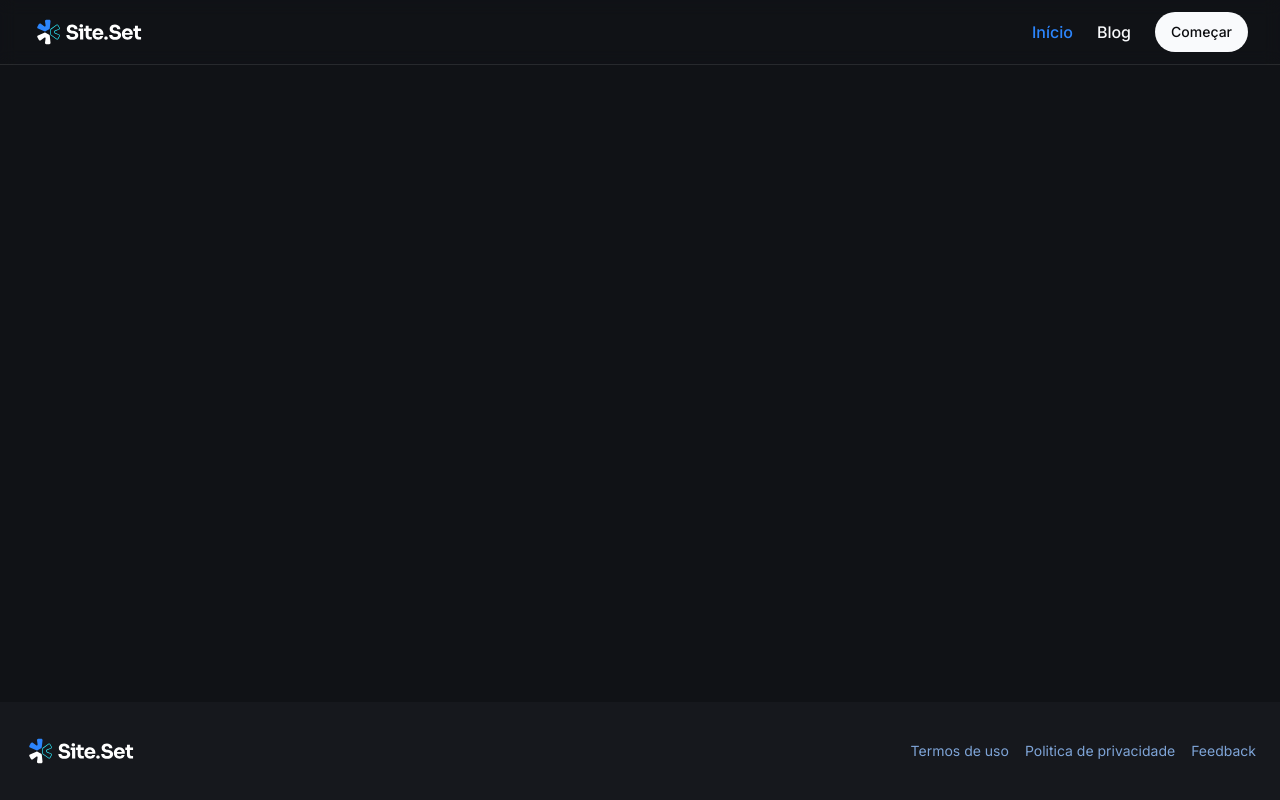
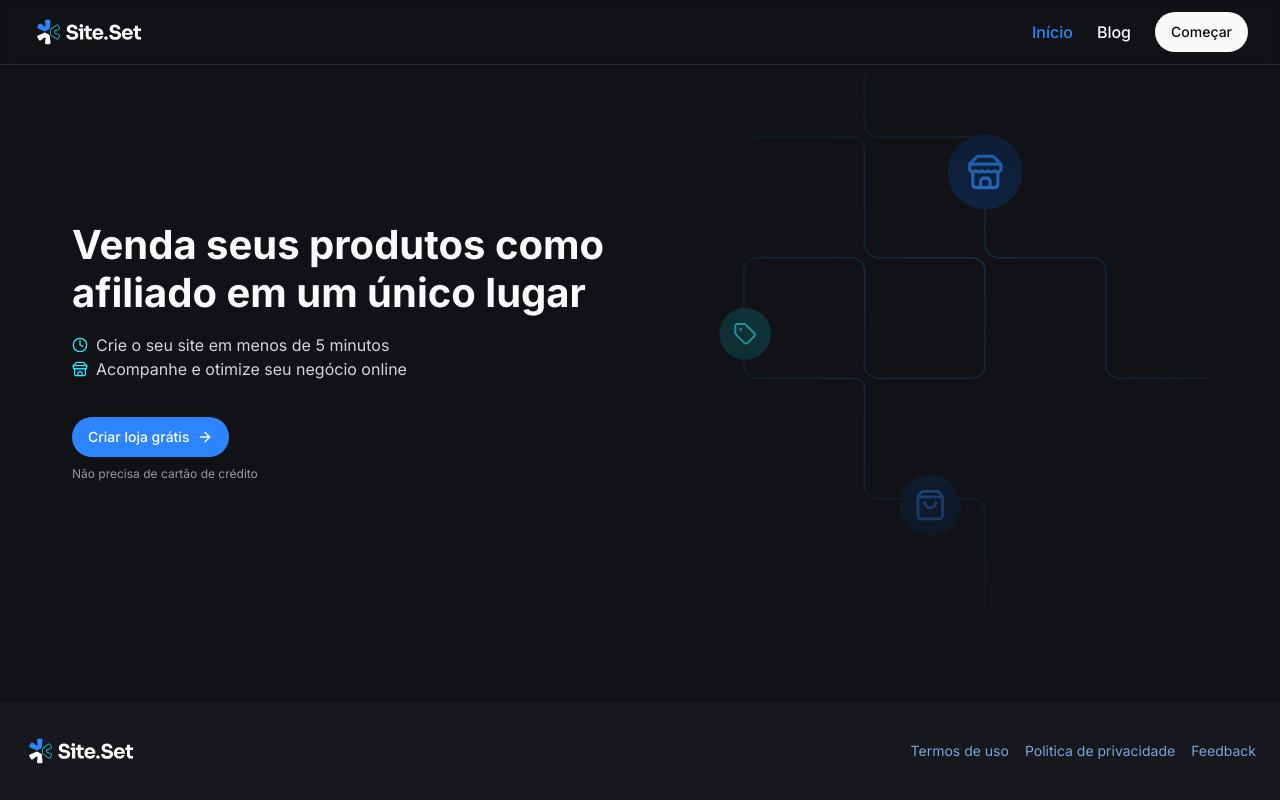
Before and after one commit to beefreguglia/site-blog, a Next.js app: page / in a window 1280 px wide. Built offline with nearby package versions, Linux system fonts and the light colour scheme.

Commit message:
feature: create hero section

```diff
--- a/postcss.config.mjs
+++ b/postcss.config.mjs
@@ -1,8 +1,8 @@
 /** @type {import('postcss-load-config').Config} */
 const config = {
   plugins: {
-    tailwindcss: {}
-  }
-}
+    tailwindcss: {},
+  },
+};
 
 export default config;
--- /dev/null
+++ b/src/components/hero-section/hero-section.tsx
@@ -0,0 +1,59 @@
+import { ArrowRight, Clock, Store } from "lucide-react";
+import Image from "next/image";
+import Link from "next/link";
+import { Button } from "../ui/button";
+
+export function HeroSection() {
+  return (
+    <section className="container relative flex items-center justify-center mt-16">
+      <div className="grid grid-cols-1 md:grid-cols-2 gap-8 min-h-[20rem] md:h-[36rem] items-center">
+        <div className="flex flex-col items-center justify-center gap-4 md:items-start lg:items-start">
+          <h1 className="text-gray-100 text-heading-hg">
+            Venda seus produtos como afiliado em um único lugar
+          </h1>
+
+          <div className="flex flex-col items-center justify-center gap-4 md:items-start lg:items-start">
+            <div>
+              <div className="flex items-center gap-2">
+                <Clock className="text-cyan-100 h-4 w-4" />
+                <span className="text-gray-200">
+                  Crie o seu site em menos de 5 minutos
+                </span>
+              </div>
+
+              <div className="flex items-center gap-2">
+                <Store className="text-cyan-100 h-4 w-4" />
+                <span className="text-gray-200">
+                  Acompanhe e otimize seu negócio online
+                </span>
+              </div>
+            </div>
+
+            <div className="text-white flex flex-col gap-2 mt-5 items-center md:items-start ls:items-start">
+              <Button className="rounded-full w-fit" asChild>
+                <Link href="/criar-loja">
+                  Criar loja grátis
+                  <ArrowRight />
+                </Link>
+              </Button>
+
+              <p className="text-gray-300 text-body-xs">
+                Não precisa de cartão de crédito
+              </p>
+            </div>
+          </div>
+        </div>
+
+        <div className="relative h-[20rem] hidden md:h-full order-first md:order-last items-center justify-center md:flex lg:flex">
+          <Image
+            src="/hero-section.svg"
+            alt="Ilustração com ícones de store, tag e sacola"
+            width={200}
+            height={400}
+            className="h-full w-auto object-contain"
+          />
+        </div>
+      </div>
+    </section>
+  );
+};
--- /dev/null
+++ b/src/components/hero-section/index.ts
@@ -0,0 +1 @@
+export * from './hero-section'
--- a/src/pages/index.tsx
+++ b/src/pages/index.tsx
@@ -1,19 +1,11 @@
-import { Geist, Geist_Mono } from "next/font/google";
-
-const geistSans = Geist({
-  variable: "--font-geist-sans",
-  subsets: ["latin"],
-});
-
-const geistMono = Geist_Mono({
-  variable: "--font-geist-mono",
-  subsets: ["latin"],
-});
+import { HeroSection } from "@/components/hero-section";
 
 export default function Home() {
   return (
-    <div
-      className={`${geistSans.variable} ${geistMono.variable} grid grid-rows-[20px_1fr_20px] items-center justify-items-center p-8 pb-20 gap-16 sm:p-20 font-[family-name:var(--font-geist-sans)]`}
-    ></div>
+    <>
+      <article className="flex flex-col">
+        <HeroSection />
+      </article>
+    </>
   );
 }
```
Also changed, not shown: package.json (+6 -7 lines), public/hero-section.svg (added).
